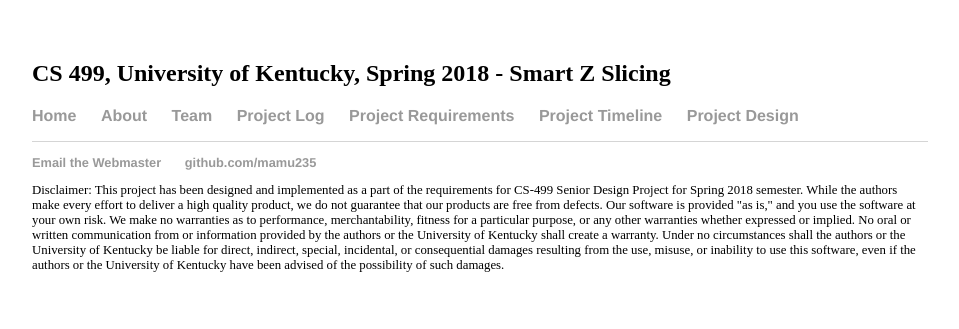
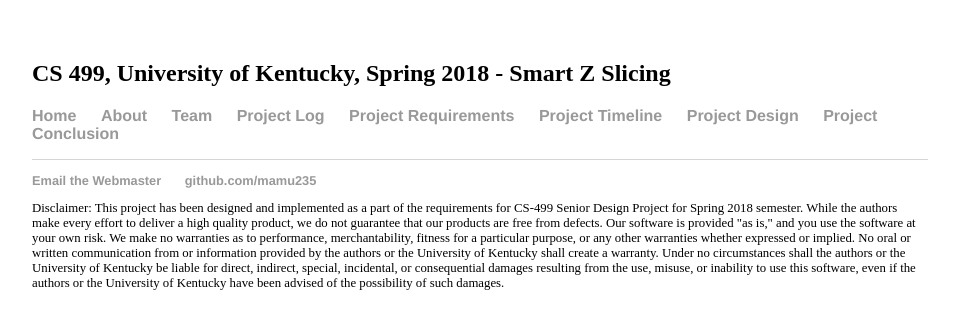
Before and after one commit to mamu235/CS-499-smart-slicing, a Jekyll site: the page built from results.html, in a window 1280 px wide. Shown: the top 329 px of the page, without its empty margins (160-1119 px from the left). Built offline with Jekyll 4.4.1, drawn with Linux system fonts in a browser that asks for light colours.

Commit message:
Website link update

```diff
--- a/_layouts/default.html
+++ b/_layouts/default.html
@@ -15,6 +15,7 @@
 			<li><a href="/CS-499-smart-slicing/requirements.html">Project Requirements</a></li>
 			<li><a href="/CS-499-smart-slicing/timeline.html">Project Timeline</a></li>
 			<li><a href="/CS-499-smart-slicing/design.html">Project Design</a></li>
+            <li><a href="/CS-499-smart-slicing/results.html">Project Conclusion</a></li>
 		</ul>
 		</nav>
 		<div class="container">
```
